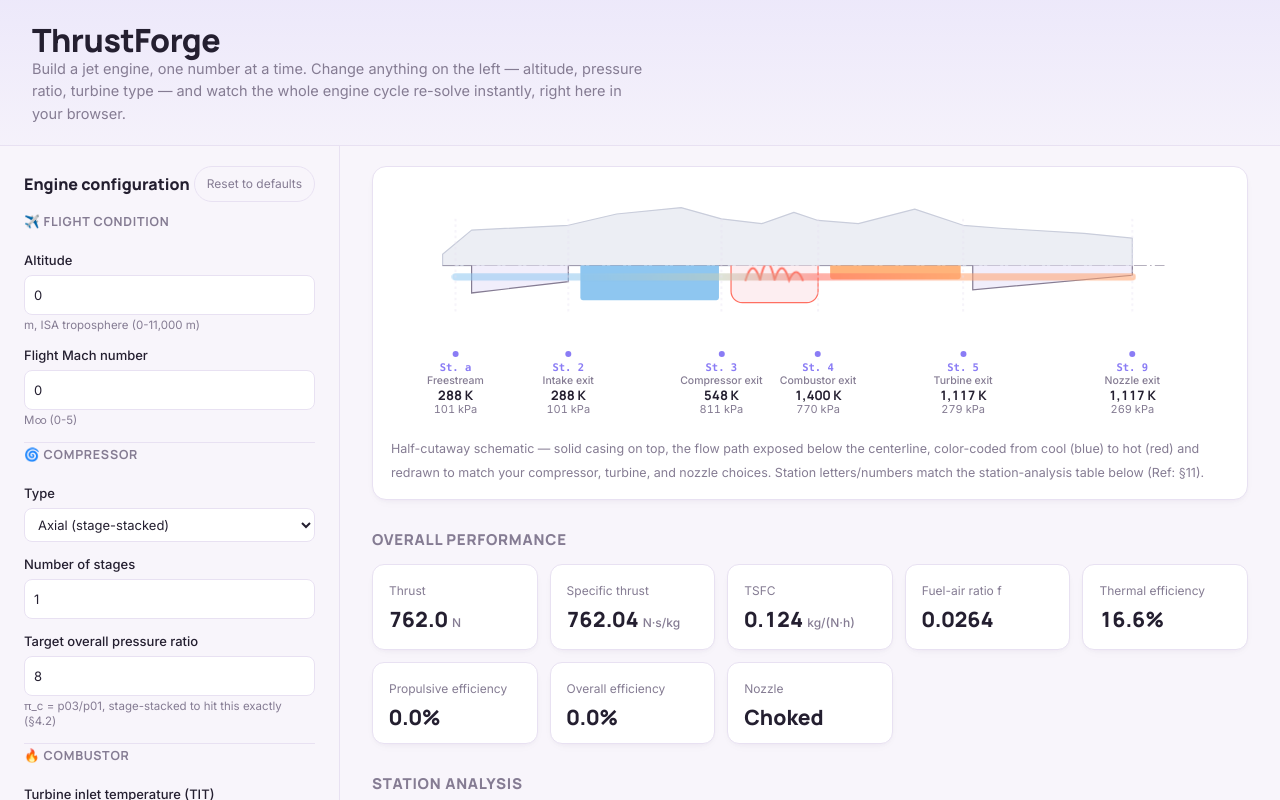
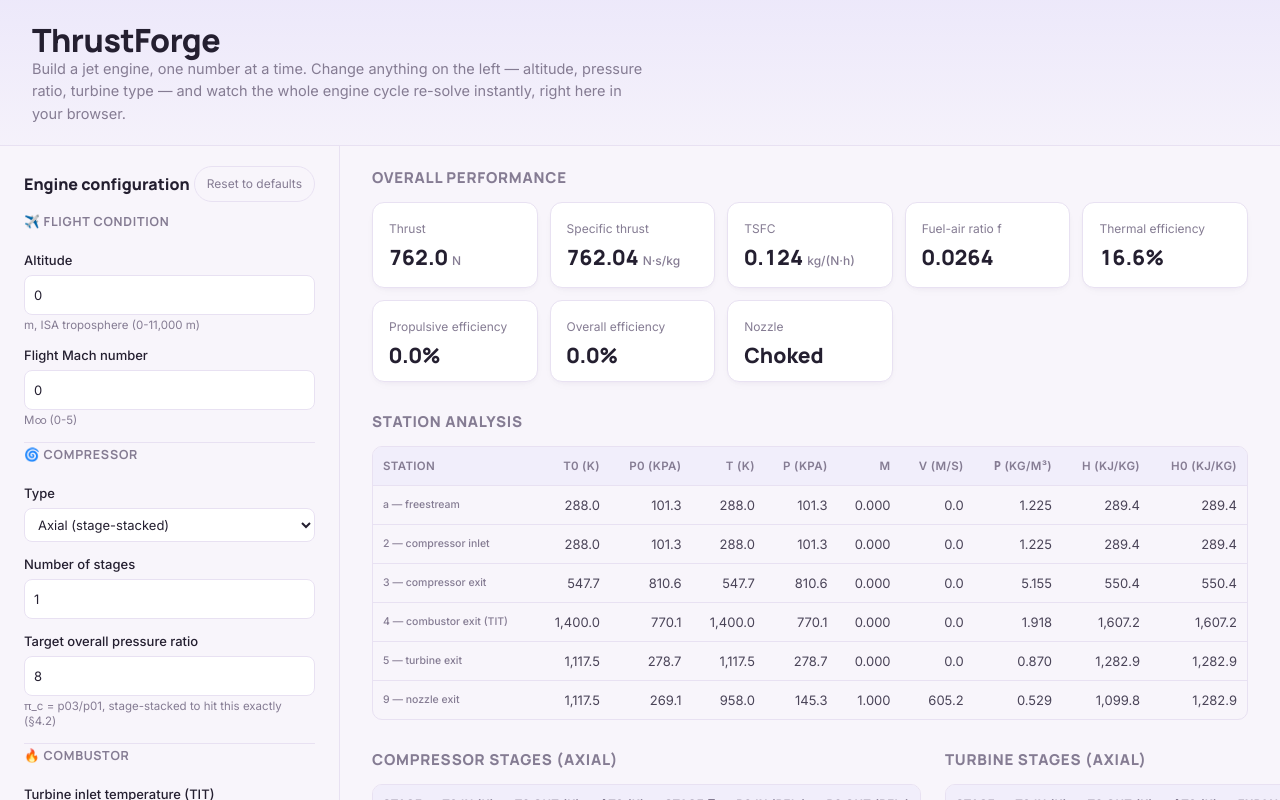
Before and after one commit to falgunitripathi/aeropropsim, a React (Vite) app in the folder web/: page / in a window 1280 px wide. Shown: the top 800 px of the page. Built offline with nearby package versions, Linux system fonts and the light colour scheme.

Commit message:
Update App.jsx

```diff
--- a/web/src/App.jsx
+++ b/web/src/App.jsx
@@ -1,7 +1,6 @@
 import { useMemo, useState } from "react";
 import { defaultEngineConfig, solveEngine } from "./physics/engine.js";
 import ConfigForm from "./components/ConfigForm.jsx";
-import EngineDiagram from "./components/EngineDiagram.jsx";
 import ResultsPanel from "./components/ResultsPanel.jsx";
 import "./App.css";
 
@@ -59,10 +58,7 @@ function App() {
               </div>
             </div>
           ) : (
-            <>
-              <EngineDiagram config={config} result={result} />
-              <ResultsPanel result={result} />
-            </>
+            <ResultsPanel result={result} config={config} />
           )}
         </div>
       </main>
```
